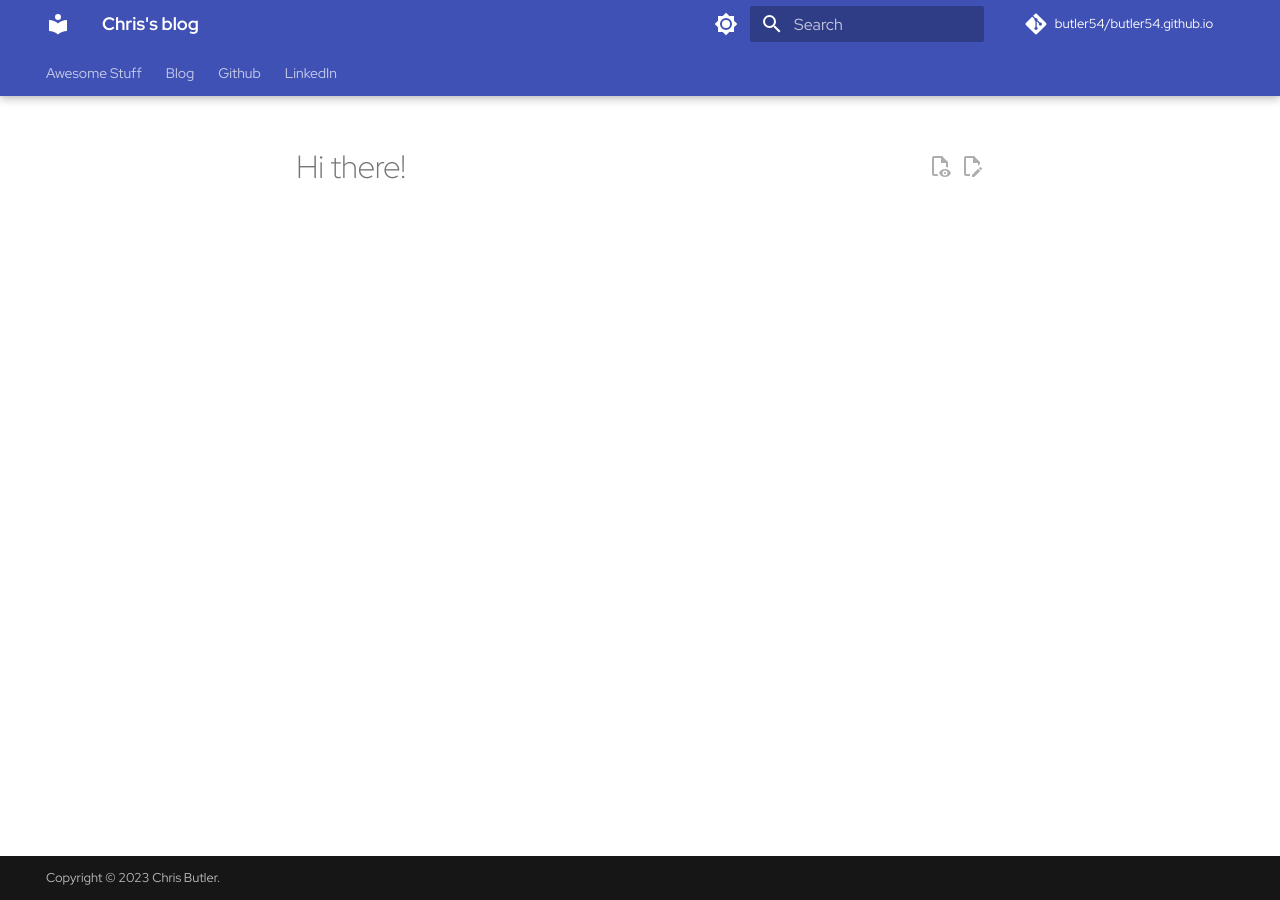
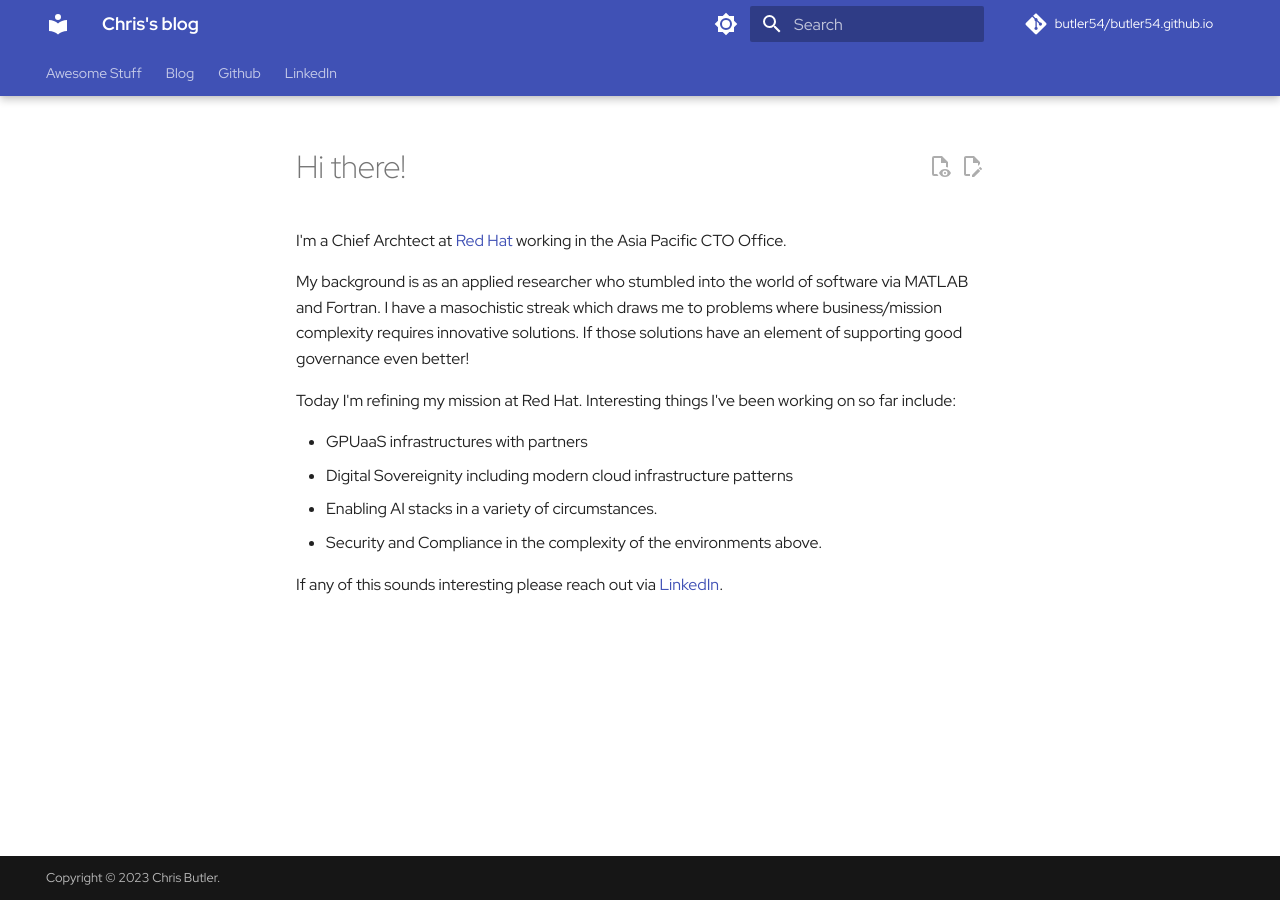
Before and after one commit to butler54/butler54.github.io, an MkDocs documentation site: the page built from docs/index.md, in a window 1280 px wide. Built offline with MkDocs 1.6.1 and Material for MkDocs 9.7.7, drawn with Linux system fonts in a browser that asks for light colours; some web fonts are replaced; comment, search, counter and statistics services are not loaded.

Commit message:
feat: Add detail to landing page based on github page
Signed-off-by: Chris Butler <chris.butler@redhat.com>

```diff
--- a/docs/index.md
+++ b/docs/index.md
@@ -1 +1,17 @@
 # Hi there!
+
+
+I'm a Chief Archtect at [Red Hat](https://redhat.com) working in the Asia Pacific CTO Office.
+
+My background is as an applied researcher who stumbled into the world of software  via MATLAB and Fortran.
+I have a masochistic streak which draws me to problems where business/mission complexity requires innovative solutions.
+If those solutions have an element of supporting good governance even better!
+
+Today I'm refining my mission at Red Hat. Interesting things I've been working on so far include:
+
+- GPUaaS infrastructures with partners
+- Digital Sovereignity including modern cloud infrastructure patterns
+- Enabling AI stacks in a variety of circumstances.
+- Security and Compliance in the complexity of the environments above.
+
+If any of this sounds interesting please reach out via [LinkedIn](https://www.linkedin.com/in/christopherjbutler/).
```
